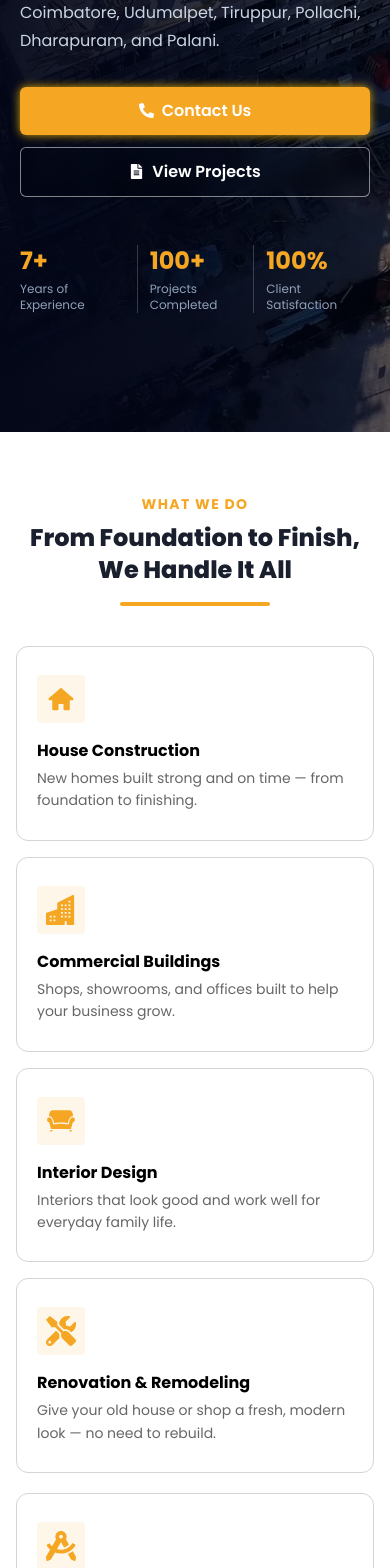
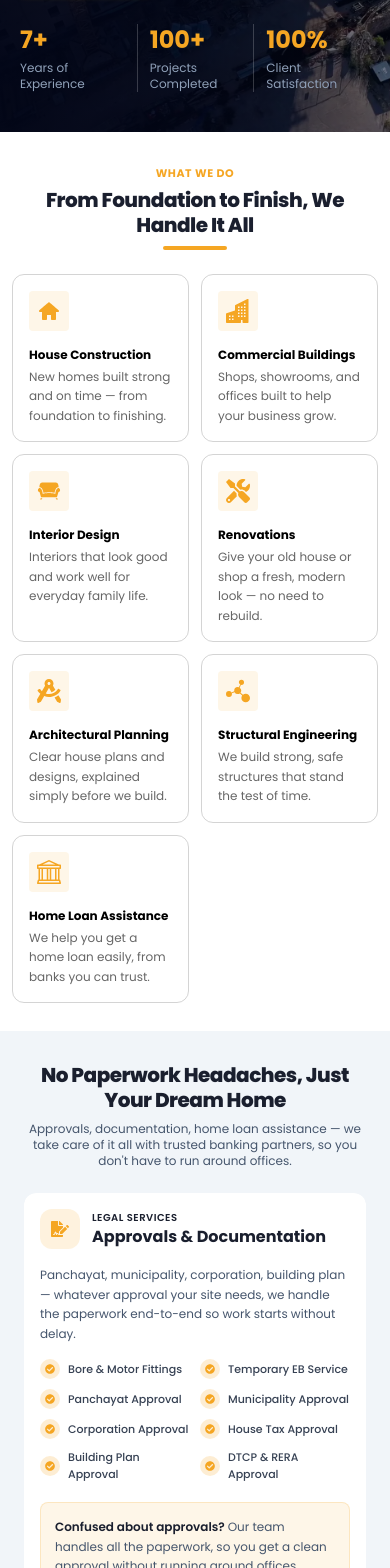
Before and after one commit to Harisenthil-hub/vip-construction, a React (Vite) app: page / in a window 390 px wide. Shown: the part 432-2000 px from the top of the page. Built offline with nearby package versions, Linux system fonts and the light colour scheme; a web font is replaced by a local one.

Commit message:
ui: Home mobile flow

```diff
--- a/src/components/Footer.jsx
+++ b/src/components/Footer.jsx
@@ -44,7 +44,7 @@ export default function Footer() {
     <footer className="relative bg-slate-950 text-slate-300">
       {/* Top */}
       <div className="mx-auto max-w-7xl px-3 py-10">
-        <div className="grid gap-10 lg:grid-cols-4">
+        <div className="grid gap-8 lg:gap-10 lg:grid-cols-4">
           {/* Company */}
           <div>
             {/* LOGO */}
@@ -65,13 +65,13 @@ export default function Footer() {
                 />
               </div>
             </Link>
-            <p className="mt-4 leading-8 text-slate-400">
+            <p className="mt-4 text-xs sm:text-[15px] leading-relaxed text-slate-400">
               Building homes, offices, and landmark projects across Coimbatore,
               Udumalpet, Tiruppur, Pollachi, Dharapuram, and Palani with quality and trust
               since 2019.
             </p>
             {/* Social */}
-            <div className="mt-8 flex gap-4">
+            <div className="mt-6 sm:mt-8 flex gap-4">
               {social.map((item, index) => {
                 const Icon = item.icon;
                 return (
--- a/src/index.css
+++ b/src/index.css
@@ -68,22 +68,22 @@
 }
 
 @utility home-container-header {
-    @apply text-center mb-10 lg:mb-12 lg:mb-14 mx-3 lg:mx-2;
+    @apply text-center mb-6 sm:mb-10 lg:mb-12 lg:mb-14 mx-3 lg:mx-2;
 }
 
 
 @utility span-heading {
-    @apply inline-block uppercase text-secondary font-bold tracking-widest text-sm lg:text-lg mb-2;
+    @apply inline-block uppercase text-secondary font-bold tracking-wider text-[11px] sm:text-sm lg:text-base mb-1.5 sm:mb-2;
 }
 
 
 @utility h2-heading {
-    @apply text-2xl md:text-3xl lg:text-4xl font-extrabold text-primary mb-4;
+    @apply text-xl sm:text-2xl md:text-3xl lg:text-4xl font-extrabold text-primary mb-2 sm:mb-4 tracking-tight leading-tight;
 }
 
 
 @utility divider {
-    @apply w-[150px] lg:w-3xs bg-secondary h-1 m-auto rounded;
+    @apply w-16 sm:w-28 lg:w-36 bg-secondary h-1 m-auto rounded;
 }
 
 
--- a/src/layouts/MainLayout.jsx
+++ b/src/layouts/MainLayout.jsx
@@ -10,7 +10,7 @@ export function MainLayout() {
       {/* TOP HEADER */}
       <TopBar />
 
-      <nav className="relative z-50  border-y border-y-text-muted bg-[#0F172A]">
+      <nav className="relative z-50  border-y border-y-text-muted bg-[#0F172A] sticky top-0 z-50">
         <NavBar />
       </nav>
       <FloatingContact />
--- a/src/pages/home/components/Approvals.jsx
+++ b/src/pages/home/components/Approvals.jsx
@@ -6,9 +6,9 @@ const approvals = [
   "Panchayat Approval",
   "Municipality Approval",
   "Corporation Approval",
+  "House Tax Approval",
   "Building Plan Approval",
   "DTCP & RERA Approval",
-  "House Tax Approval",
 ];
 
 const banks = [
@@ -22,15 +22,15 @@ const banks = [
 
 export default function Approvals() {
   return (
-    <section className="py-10 lg:py-20 bg-slate-100">
+    <section className="py-8 sm:py-10 lg:py-20 bg-slate-100">
       <div className="lg:max-w-[1200px] mx-auto px-6">
         {/* Heading */}
-        <div className="text-center mb-10 lg:mb-14">
+        <div className="text-center mb-6 sm:mb-10 lg:mb-14">
           <h2 className="h2-heading">
             No Paperwork Headaches, Just Your Dream Home
           </h2>
 
-          <p className="mt-2 lg:mt-4 text-slate-600 lg:max-w-3xl lg:mx-auto">
+          <p className="mt-1.5 sm:mt-2 lg:mt-4 text-slate-600 text-xs lg:text-base lg:max-w-3xl lg:mx-auto">
             Approvals, documentation, home loan assistance — we take care of it
             all with trusted banking partners, so you don't have to run around
             offices.
@@ -38,48 +38,48 @@ export default function Approvals() {
         </div>
 
         {/* Cards */}
-        <div className="flex flex-col lg:flex-row divide-y lg:divide-y-0 lg:divide-x divide-slate-200 rounded-2xl shadow-xl overflow-hidden lg:max-w-[1200px] m-auto">
+        <div className="flex flex-col gap-5 lg:gap-0 lg:flex-row lg:divide-y lg:divide-y-0 lg:divide-x lg:divide-slate-200 bg-transparent rounded-xl sm:rounded-2xl lg:shadow-lg overflow-hidden lg:max-w-[1200px] m-auto">
           {/* Approvals Card */}
-          <div className="flex-1 bg-white p-6 md:p-8">
-            <div className="flex items-center gap-5 mb-8">
-              <div className="h-15 w-15 md:h-16 md:w-16 rounded-2xl lg:bg-secondary/20 flex items-center justify-center">
-                <FaFileSignature className="text-2xl md:text-3xl text-secondary" />
+          <div className="flex-1 bg-white p-4 sm:p-6 md:p-8 rounded-xl sm:rounded-2xl lg:rounded-none">
+            <div className="flex items-center gap-3 sm:gap-5 mb-4 sm:mb-8">
+              <div className="h-10 w-10 sm:h-14 sm:w-14 md:h-16 md:w-16 rounded-xl bg-secondary/15 flex items-center justify-center shrink-0">
+                <FaFileSignature className="text-lg sm:text-2xl md:text-3xl text-secondary" />
               </div>
 
               <div>
-                <p className="text-primary font-semibold uppercase tracking-widest text-sm">
+                <p className="text-primary font-semibold uppercase tracking-wider text-[10px] sm:text-xs lg:text-sm">
                   Legal Services
                 </p>
 
-                <h3 className="text-xl md:text-2xl font-bold text-primary">
+                <h3 className="text-base sm:text-xl md:text-2xl font-bold text-primary">
                   Approvals & Documentation
                 </h3>
               </div>
             </div>
 
-            <p className="text-slate-600 leading-7 mb-8">
+            <p className="text-xs sm:text-sm md:text-base text-slate-600 leading-relaxed sm:leading-7 mb-4 sm:mb-8">
               Panchayat, municipality, corporation, building plan — whatever
               approval your site needs, we handle the paperwork end-to-end so
               work starts without delay.
             </p>
 
-            <div className="grid grid-cols-1 sm:grid-cols-2 gap-4 md:gap-5">
+            <div className="grid grid-cols-2 gap-2.5 sm:gap-4 md:gap-5">
               {approvals.map((item, index) => (
-                <div key={index} className="flex items-center gap-3">
-                  <div className="h-8 w-8 rounded-full bg-secondary/20 flex items-center justify-center">
-                    <FaCheckCircle className="text-secondary text-sm" />
+                <div key={index} className="flex items-center gap-2 sm:gap-3">
+                  <div className="h-5 w-5 sm:h-8 sm:w-8 rounded-full bg-secondary/20 flex items-center justify-center shrink-0">
+                    <FaCheckCircle className="text-secondary text-[10px] sm:text-sm" />
                   </div>
 
-                  <span className="text-gray-700 font-medium">{item}</span>
+                  <span className="text-gray-700 text-[11px] sm:text-sm font-medium">{item}</span>
                 </div>
               ))}
             </div>
 
-            <div className="mt-5 p-5 bg-secondary/10 rounded-xl border border-secondary/20">
-              <p className="text-sm md:text-base leading-6 md:leading-7 text-slate-600">
+            <div className="mt-5 sm:mt-7 p-3.5 sm:p-5 bg-secondary/10 rounded-lg sm:rounded-xl border border-secondary/20">
+              <p className="text-xs sm:text-sm md:text-base leading-relaxed sm:leading-7 text-slate-600">
                 <span className="font-semibold text-primary">
                   {" "}
-                  Confused about approvals?{" "}
+                  Confused about approvals?{"  "}
                 </span>
                 Our team handles all the paperwork, so you get a clean approval
                 without running around offices.
@@ -89,42 +89,42 @@ export default function Approvals() {
 
           {/* Loan Card */}
 
-          <div className="flex-1 bg-[#0F172A] text-white p-6 md:p-8">
-            <div className="flex items-center gap-5 mb-8">
-              <div className="h-14 w-14 md:h-16 md:w-16 rounded-2xl bg-white/10 backdrop-blur flex items-center justify-center">
-                <FaUniversity className="text-2xl md:text-3xl text-secondary" />
+          <div className="flex-1 bg-[#0F172A] text-white p-4 sm:p-6 md:p-8 rounded-xl sm:rounded-2xl lg:rounded-none">
+            <div className="flex items-center gap-3 sm:gap-5 mb-4 sm:mb-8">
+              <div className="h-10 w-10 sm:h-14 sm:w-14 md:h-16 md:w-16 rounded-xl bg-white/10 backdrop-blur flex items-center justify-center shrink-0">
+                <FaUniversity className="text-lg sm:text-2xl md:text-3xl text-secondary" />
               </div>
 
               <div>
-                <p className="uppercase tracking-widest text-secondary text-sm font-semibold">
+                <p className="uppercase tracking-wider text-secondary text-[10px] sm:text-xs lg:text-sm font-semibold">
                   Financial Support
                 </p>
 
-                <h3 className="text-xl md:text-2xl font-bold">
+                <h3 className="text-base sm:text-xl md:text-2xl font-bold">
                   Home Loan Assistance
                 </h3>
               </div>
             </div>
 
-            <p className="text-slate-200 leading-7 mb-8">
+            <p className="text-xs sm:text-sm md:text-base text-slate-200 leading-relaxed sm:leading-7 mb-4 sm:mb-8">
               Need a loan for your house? We connect you with 25+ banks and help
               with all the paperwork, start to finish.
             </p>
 
-            <div className="grid grid-cols-1 sm:grid-cols-2 gap-4 md:gap-5">
+            <div className="grid grid-cols-2 gap-2.5 sm:gap-4 md:gap-5 lg:mt-15">
               {banks.map((item, index) => (
-                <div key={index} className="flex items-center gap-3">
-                  <div className="h-8 w-8 rounded-full bg-white/10 flex items-center justify-center">
-                    <FaCheckCircle className="text-green-400 text-sm" />
+                <div key={index} className="flex items-center gap-2 sm:gap-3">
+                  <div className="h-5 w-5 sm:h-8 sm:w-8 rounded-full bg-white/10 flex items-center justify-center shrink-0">
+                    <FaCheckCircle className="text-green-400 text-[10px] sm:text-sm" />
                   </div>
 
-                  <span className="text-gray-200">{item}</span>
+                  <span className="text-[11px] sm:text-sm text-gray-200">{item}</span>
                 </div>
               ))}
             </div>
 
-            <div className="mt-7 lg:mt-13 rounded-2xl border border-white/10 bg-white/5 backdrop-blur p-5">
-              <p className="text-sm md:text-base leading-6 md:leading-7 text-gray-300">
+            <div className="mt-5 sm:mt-7 lg:mt-18 rounded-lg sm:rounded-2xl border border-white/10 bg-white/5 backdrop-blur p-4 sm:p-5">
+              <p className="text-xs sm:text-sm md:text-base leading-relaxed md:leading-7 text-gray-300">
                 <span className="text-yellow-400 font-semibold">25+ Banks</span>{" "}
                 ready to help you get the right home or construction loan —
                 clear terms, honest process, no surprises.
--- a/src/pages/home/components/Certifications.jsx
+++ b/src/pages/home/components/Certifications.jsx
@@ -2,11 +2,11 @@ import certifications from '../data/certifications'
 
 export function Certifications() {
   return (
-    <section className="py-12 lg:py-20 lg:max-w-[1200px] m-auto">
+    <section className="py-8 sm:py-12 lg:py-20 lg:max-w-[1200px] m-auto">
       <div>
         {/* CERTIFICATIONS HEADER */}
         <div className="home-container-header">
-          <span className="span-heading text-xs">
+          <span className="span-heading">
             Certifications & Partners
           </span>
           <h2 className="h2-heading">Proud to Work With</h2>
@@ -18,7 +18,7 @@ export function Certifications() {
           {certifications.map((item) => (
             <div
               key={item.id}
-              className=" group min-h-[170px] px-5 py-6 flex flex-col items-center justify-center text-center bg-white" >
+              className="group rounded-lg shadow-sm border border-slate-100 lg:border-none lg:shadow-none  min-h-[120px] sm:min-h-[170px] px-3 sm:px-5  py-4 sm:py-6 flex flex-col items-center justify-center text-center bg-white" >
 
 
               {/* LOGO */}
--- a/src/pages/home/components/HeroContent.jsx
+++ b/src/pages/home/components/HeroContent.jsx
@@ -3,28 +3,28 @@ import { FaPhoneAlt, FaFileAlt } from "react-icons/fa";
 
 export function HeroContent() {
   return (
-    <div className=" relative z-10 w-full max-w-[1300px] mx-auto px-5 py-16 sm:px-8 sm:py-20 lg:px-4 lg:py-24">
+    <div className=" relative z-10 w-full max-w-[1300px] mx-auto px-5 py-10 sm:px-8 sm:py-20 lg:px-4 lg:py-24">
       {/* Content width */}
       <div className="max-w-[750px]">
         {/* MAIN SEO HEADING */}
-        <h1 className="font-bold text-white text-4xl leading-[1.1] sm:text-5xl lg:text-6xl xl:text-7xl lg:leading-[1.05] ">
+        <h1 className="font-extrabold text-white text-3xl leading-[1.1] sm:text-5xl lg:text-6xl xl:text-7xl lg:leading-[1.05] ">
           From Blueprint to
           <span className=" block text-secondary mt-1 "> Doorstep</span>
         </h1>
 
         {/* DESCRIPTION */}
-        <p className=" mt-6 max-w-[650px] text-slate-300 text-base leading-7 sm:text-lg sm:leading-8 lg:text-lg ">
+        <p className=" mt-5 sm:mt-6 max-w-[650px] text-slate-300 text-sm sm:text-base leading-7 sm:text-lg sm:leading-8 lg:text-lg ">
           VIP Construction builds homes and commercial spaces with quality,
           honest work, and on-time delivery — serving Coimbatore, Udumalpet,
           Tiruppur, Pollachi, Dharapuram, and Palani.
         </p>
 
         {/* CTA BUTTONS */}
-        <div className=" mt-8 flex flex-col gap-3 sm:flex-row sm:flex-wrap sm:items-center lg:mt-10 ">
+        <div className=" mt-6 sm:mt-8 flex flex-row gap-3 flex-wrap sm:items-center lg:mt-10 ">
           {/* CONTACT */}
           <Link
             to="tel:+919080273030"
-            className="inline-flex items-center justify-center gap-2 bg-secondary hover:bg-gold-hover text-white font-semibold px-6 py-3 rounded-md transition-colors duration-300 animate-glow"
+            className="inline-flex items-center justify-center gap-2 bg-secondary hover:bg-gold-hover text-white font-semibold px-5 py-2.5 sm:px-6 sm:py-3 text-xs sm:text-base rounded-md transition-colors duration-300 animate-glow"
           >
             <FaPhoneAlt size={15} />
             Contact Us
@@ -33,7 +33,7 @@ export function HeroContent() {
           {/* VIEW PROJECTS */}
           <Link
             to="/project"
-            className="inline-flex items-center justify-center gap-2 border border-white/50 bg-black/10 hover:bg-white/10 text-white font-semibold px-6 py-3 rounded-md backdrop-blur-sm transition-colors duration-300"
+            className="inline-flex items-center justify-center gap-2 border border-white/50 bg-black/10 hover:bg-white/10 text-white font-semibold px-5 py-2.5 sm:px-6 sm:py-3 text-xs sm:text-base rounded-md backdrop-blur-sm transition-colors duration-300"
           >
             <FaFileAlt size={15} />
             View Projects
@@ -41,7 +41,7 @@ export function HeroContent() {
         </div>
 
         {/* STATS */}
-        <div className=" mt-12 grid grid-cols-3 max-w-[600px] lg:mt-14 ">
+        <div className="mt-8 sm:mt-12 grid grid-cols-3 max-w-[600px] lg:mt-14 ">
           {/* EXPERIENCE */}
           <div className="pr-3 sm:pr-7">
             <p className=" text-secondary font-bold text-2xl sm:text-3xl lg:text-4xl ">
--- a/src/pages/home/components/HeroSection.jsx
+++ b/src/pages/home/components/HeroSection.jsx
@@ -6,7 +6,7 @@ import { HeroContent } from "./HeroContent";
 
 export function HeroSection() {
   return (
-    <section className=" relative min-h-[calc(100vh-100px)] lg:min-h-[720px] flex items-center overflow-hidden ">
+    <section className="relative min-h-0 sm:min-h-[calc(100vh-300px)] lg:min-h-[720px] flex items-center overflow-hidden ">
       {/* DESKTOP BACKGROUND VIDEO */}
       <video
         className=" hidden lg:block absolute inset-0 w-full h-full object-cover "
--- a/src/pages/home/components/ServiceSection.jsx
+++ b/src/pages/home/components/ServiceSection.jsx
@@ -2,7 +2,7 @@ import { data_container_1, data_container_2 } from "../data/service";
 
 export function ServiceSection() {
   return (
-    <section className="py-15 lg:py-20 lg:max-w-[1200px] m-auto">
+    <section className="py-7 sm:py-14 lg:py-20 lg:max-w-[1200px] m-auto">
       <div>
         {/* SERVICE HEADER */}
         <div className="home-container-header">
@@ -12,23 +12,22 @@ export function ServiceSection() {
         </div>
 
         {/* 1'ST GRID CONTAINER */}
-        <div className="grid grid-cols-1 md:grid-cols-2 lg:grid-cols-4 gap-4 mx-4 lg:mx-2">
+        <div className="grid grid-cols-2 lg:grid-cols-4 gap-3 sm:gap-4 mx-3 sm:mx-4 lg:mx-2">
           {data_container_1.map((service) => {
             const Icon = service.icon;
             return (
               <div
                 key={service.id}
-                className="px-5 py-7 sm:px-6 sm:py-8 lg:px-8 lg:py-10 group border border-solid rounded-xl border-text-muted/50 hover:border-secondary transition-all duration-300 ease-in-out  hover:shadow-[0_0_20px_rgba(212,175,55,0.25)]"
+                className="p-4 sm:p-6 lg:p-7 group border border-solid rounded-xl border-text-muted/50 hover:border-secondary transition-all duration-300 ease-in-out  hover:shadow-[0_0_20px_rgba(212,175,55,0.25)]"
               >
-                <div className="bg-secondary/10 flex w-12 items-center justify-center h-12 rounded mb-4 group-hover:-rotate-5 transition-all duration-300 ease-in-out group-hover:bg-secondary">
+                <div className="bg-secondary/10 flex w-10 h-10 sm:w-12 sm:h-12 items-center justify-center rounded mb-4 group-hover:-rotate-5 transition-all duration-300 ease-in-out group-hover:bg-secondary">
                   {/* ICON */}
                   <Icon
-                    size={30}
-                    className="text-secondary group-hover:scale-120 group-hover:-rotate-5 transition-all duration-300 ease-in-out group-hover:text-white"
+                    className="w-6 h-6 sm:w-7 sm:h-7 text-secondary group-hover:scale-120 group-hover:-rotate-5 transition-all duration-300 ease-in-out group-hover:text-white"
                   />
                 </div>
-                <h3 className="mb-1 font-bold font-xs">{service.heading}</h3>
-                <p className="text-sm leading-[1.6] text-text-dark-muted">
+                <h3 className="mb-1 text-xs sm:text-base font-bold">{service.heading}</h3>
+                <p className="text-xs sm:text-sm leading-relaxed text-text-dark-muted">
                   {service.description}
                 </p>
               </div>
@@ -37,23 +36,23 @@ export function ServiceSection() {
         </div>
 
         {/* 2'ND GRID CONTAINER */}
-        <div className="grid lg:grid-cols-3 gap-4 mt-5 lg:mx-2 mx-4">
+        <div className="grid grid-cols-2 lg:grid-cols-3 gap-3 sm:gap-4 mx-3 mt-3 lg:mx-2 sm:mx-4">
           {data_container_2.map((service) => {
             const Icon = service.icon;
             return (
               <div
                 key={service.id}
-                className="px-5 py-7 sm:px-6 sm:py-8 lg:px-8 lg:py-10 group border border-solid rounded-xl border-text-muted/50 hover:border-secondary transition-all duration-300 ease-in-out  hover:shadow-[0_0_20px_rgba(212,175,55,0.25)]"
+                className="p-4 sm:p-6 lg:p-7 group border border-solid rounded-xl border-text-muted/50 hover:border-secondary transition-all duration-300 ease-in-out  hover:shadow-[0_0_20px_rgba(212,175,55,0.25)]"
               >
-                <div className="bg-secondary/10 flex w-12 items-center justify-center h-12 rounded mb-4 group-hover:-rotate-5 transition-all duration-300 ease-in-out group-hover:bg-secondary">
+                <div className="bg-secondary/10 flex w-10 h-10 sm:w-12 sm:h-12 items-center justify-center rounded mb-4 group-hover:-rotate-5 transition-all duration-300 ease-in-out group-hover:bg-secondary">
                   {/* ICON */}
                   <Icon
                     size={30}
-                    className="text-secondary group-hover:scale-120 group-hover:-rotate-5 transition-all duration-300 ease-in-out group-hover:text-white"
+                    className="w-6 h-6 sm:w-7 sm:h-7 text-secondary group-hover:scale-120 group-hover:-rotate-5 transition-all duration-300 ease-in-out group-hover:text-white"
                   />
                 </div>
-                <h3 className="mb-1 font-bold font-sm">{service.heading}</h3>
-                <p className="text-sm leading-[1.6] text-text-dark-muted">
+                <h3 className="mb-1 text-xs sm:text-base font-bold">{service.heading}</h3>
+                <p className="text-xs sm:text-sm leading-relaxed text-text-dark-muted">
                   {service.description}
                 </p>
               </div>
--- a/src/pages/home/data/certifications.js
+++ b/src/pages/home/data/certifications.js
@@ -13,7 +13,7 @@ const certifications = [
     {
         id: 2,
         name: "Builders' Association of India",
-        type: "",
+        type: "BAI Affiliated",
         altText: "BAI Member - Builders' Association of India (Established 1941)",
         logo: BAI,
     },
--- a/src/pages/home/data/service.js
+++ b/src/pages/home/data/service.js
@@ -31,7 +31,7 @@ export const data_container_1 = [
     {
         id: 4,
         icon: FaTools,
-        heading: 'Renovation & Remodeling',
+        heading: 'Renovations',
         description: 'Give your old house or shop a fresh, modern look — no need to rebuild.'
     }
 ]
```
Also changed, not shown: src/pages/home/components/BankScroll.jsx (+4 -4 lines), src/pages/home/components/CTA.jsx (+8 -8 lines).
